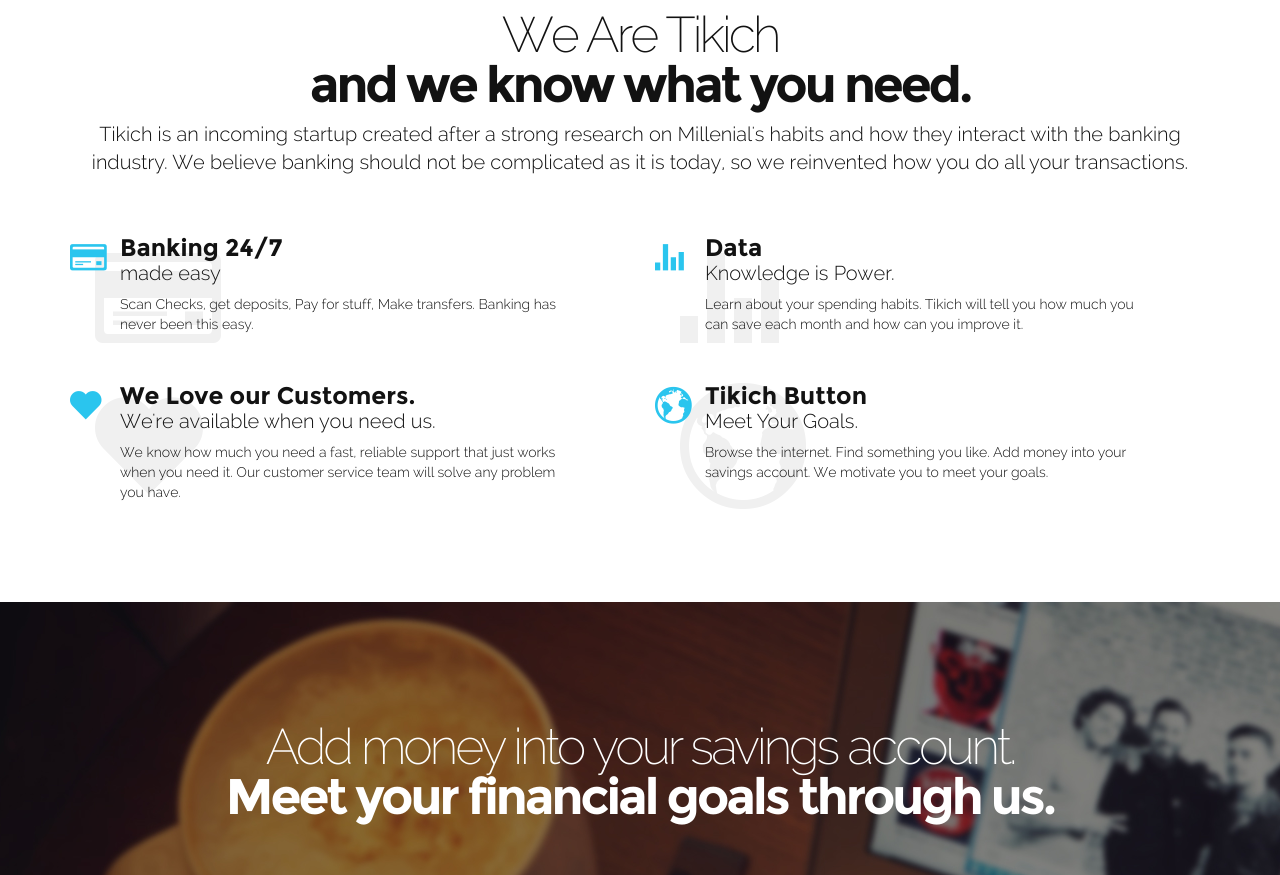
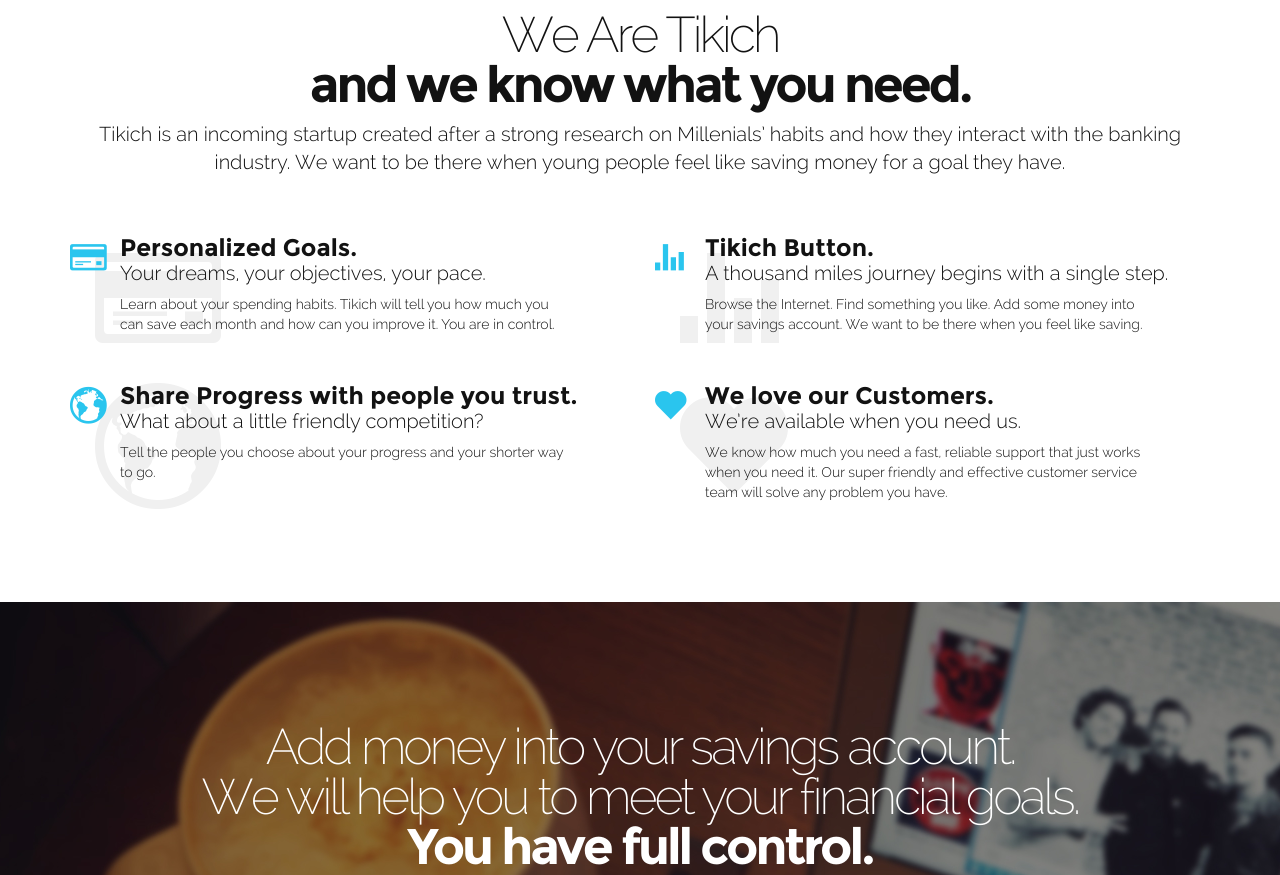
Before and after one commit to luigisrs/tikich, a plain HTML site: page index.html in a window 1280 px wide. Shown: the part 940-1815 px from the top of the page. Drawn offline with Linux system fonts and the light colour scheme; some packages are replaced by stand-ins of ours; no server answers; files whose address does not match are found by name.

Commit message:
Text Changes
Added text Changes from Javier Arreola’s Mail

```diff
--- a/index.html
+++ b/index.html
@@ -1,4 +1,4 @@
-<!DOCTYPE html>
+ <!DOCTYPE html>
 <html lang="en">
 	<head>
     	<!-- Meta Data -->
@@ -64,14 +64,14 @@
             	<div class="home-title liquid-slider" id="slider-home" style="z-index:99;">
                 	<div>
                         <h1><small class="white">We Are Tikich</small> <br><strong>The bank for Millenials.</strong></h1>
-                        <p class="lead">And we'll change the way you do banking.</p>
+                        <p class="lead">The online platform for saving real money and truly meeting your financial goals. <br>Feel like saving some money today? Use Tikich to add money to your account.   Amass it.  Enjoy it.</p>
                         <div class="home-btn">
                             <h4 class="btn-home"><a href="#about">Learn More</a></h4>
                         </div>
                     </div>
                     <div>
                         <h1><small class="white">We Are Tikich</small> <br><strong>And we know what you need.</strong></h1>
-                        <p class="lead">Reach your goals. Become debt-free.</p>
+                        <p class="lead">Save money. Reach your financial goals.</p>
                         <div class="home-btn">
                             <h4 class="btn-home"><a href="#about">Learn More</a></h4>
                         </div>
@@ -125,7 +125,7 @@
                 <div class="container content">
                     <div class="col-lg-12 section-title-about wow ">
                         <h2><small>We Are Tikich</small> <br>and we know what you need.</h2>
-                        <p class="lead">Tikich is an incoming startup created after a strong research on Millenial's habits and how they interact with the banking industry. We believe banking should not be complicated as it is today, so we reinvented how you do all your transactions. </p>
+                        <p class="lead">Tikich is an incoming startup created after a strong research on Millenials’ habits and how they interact with the banking industry.  We want to be there when young people feel like saving money for a goal they have. </p>
                     </div>
                     <div class="row wow flipInX">
                         <div class="col-md-6 col-sm-6">
@@ -135,8 +135,8 @@
                                     <i class="icon ion-card back-icon"></i>
                                 </div>
                                 <div class="about-info">
-                                	<h4>Banking 24/7<br><small>made easy</small></h4>
-                                	<p class="about-description">Scan Checks, get deposits, Pay for stuff, Make transfers. Banking has never been this easy.</p>
+                                	<h4>Personalized Goals.<br><small>Your dreams, your objectives, your pace.</small></h4>
+                                	<p class="about-description">Learn about your spending habits. Tikich will tell you how much you can save each month and how can you improve it.  You are in control.</p>
                                 </div>
                             </div>
                         </div>
@@ -147,8 +147,8 @@
                                     <i class="icon ion-stats-bars back-icon"></i>
                                 </div>
                                 <div class="about-info">
-                                  <h4>Data<br><small>Knowledge is Power.</small></h4>
-                                    <p class="about-description">Learn about your spending habits. Tikich will tell you how much you can save each month and how can you improve it.</p>
+                                  <h4>Tikich Button.<br><small>A thousand miles journey begins with a single step.</small></h4>
+                                    <p class="about-description">Browse the Internet. Find something you like. Add some money into your savings account. We want to be there when you feel like saving.</p>
                                 </div>
                             </div>
                         </div>
@@ -157,24 +157,24 @@
                         <div class="col-md-6 col-sm-6">
                             <div class="about-row">
                                 <div class="about-icon">
-                                    <i class="icon ion-ios7-heart ion-3x highlight"></i>
-                                    <i class="icon ion-ios7-heart back-icon"></i>
+                                    <i class="icon ion-earth ion-3x highlight"></i>
+                                    <i class="icon ion-earth back-icon"></i>
                                 </div>
                                 <div class="about-info">
-                                  <h4>We Love our Customers.<br><small>We're available when you need us. </small></h4>
-                                    <p class="about-description">We know how much you need a fast, reliable support that just works when you need it. Our customer service team will solve any problem you have.</p>
+                                  <h4>Share Progress with people you trust.<br><small>What about a little friendly competition?</small></h4>
+                                    <p class="about-description">Tell the people you choose about your progress and your shorter way to go.</p>
                                 </div>
                             </div>
                         </div>
                         <div class="col-md-6 col-sm-6">
                             <div class="about-row">
                                 <div class="about-icon">
-                                    <i class="icon ion-earth ion-3x highlight"></i>
-                                    <i class="icon ion-earth back-icon"></i>
+                                    <i class="icon ion-ios7-heart ion-3x highlight"></i>
+                                    <i class="icon ion-ios7-heart back-icon"></i>
                                 </div>
                                 <div class="about-info">
-                                  <h4>Tikich Button<br><small>Meet Your Goals.</small></h4>
-                                    <p class="about-description">Browse the internet. Find something you like. Add money into your savings account. We motivate you to meet your goals.</p>
+                                  <h4>We love our Customers.<br><small>We’re available when you need us.</small></h4>
+                                    <p class="about-description">We know how much you need a fast, reliable support that just works when you need it. Our super friendly and effective customer service team will solve any problem you have.</p>
                                 </div>
                             </div>
                         </div>
@@ -191,7 +191,7 @@
 
                     <div class="quotes liquid-slider" id="separator-slider-1">
                         <div class="col-lg-12">
-                            <h2><small class="white">Add money into your savings account.</small><br>Meet your financial goals through us.</h2>
+                            <h2><small class="white">Add money into your savings account. <br>We will help you to meet your financial goals.</small><br>You have full control.</h2>
                         </div>
 
                     </div>
@@ -307,7 +307,7 @@
                         <form action="//Tikich.us8.list-manage.com/subscribe/post?u=4460f51318916ef22144770dd&amp;id=7181d9e471" method="post" id="mc-embedded-subscribe-form" name="mc-embedded-subscribe-form" class="validate" target="_blank" novalidate>
                         <fieldset>
                         <div class="col-md-push-3 col-md-6">
-                            <input type="email" value="" name="EMAIL" class="required email" id="mce-EMAIL">
+                            <input type="email" value="" name="EMAIL" class="required email" id="mce-EMAIL" placeholder="Type your email.">
                         </div>
                         <div id="mce-responses" class="clear">
                             <div class="response" id="mce-error-response" style="display:none"></div>
```
